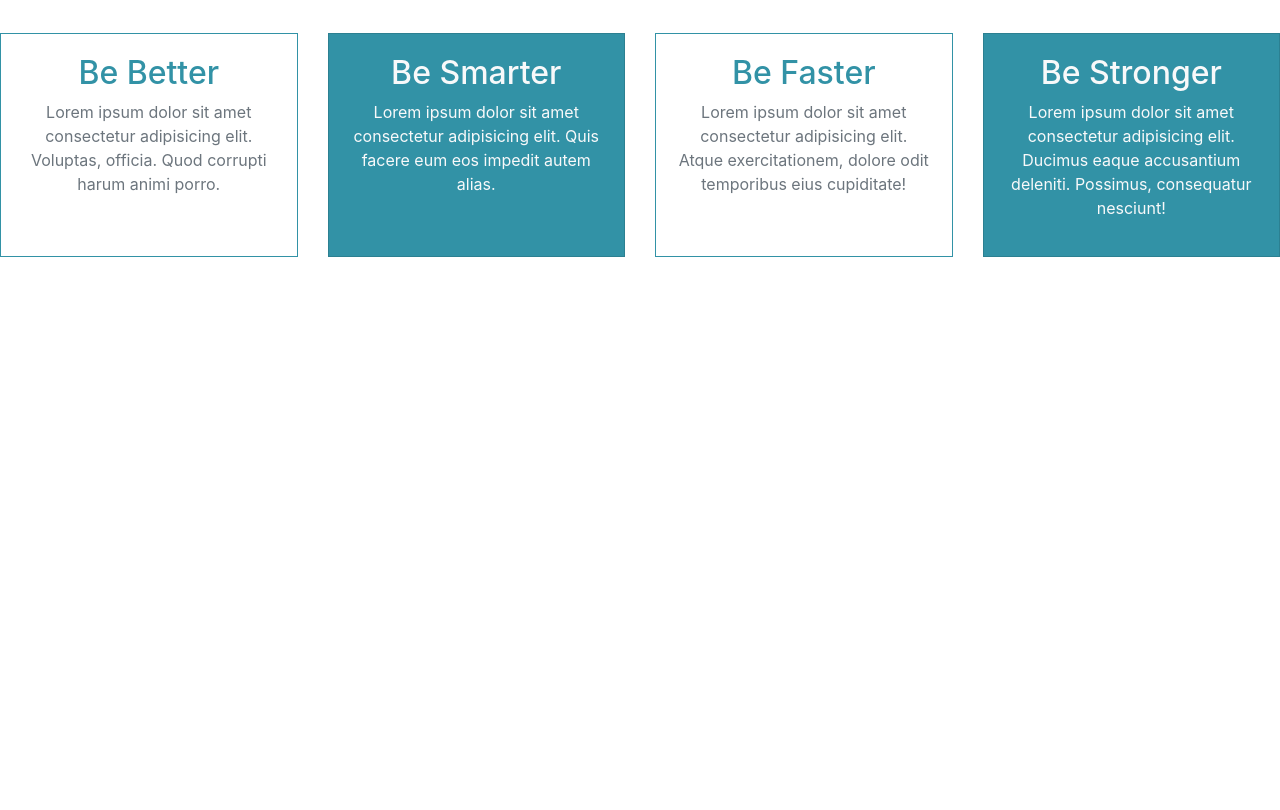
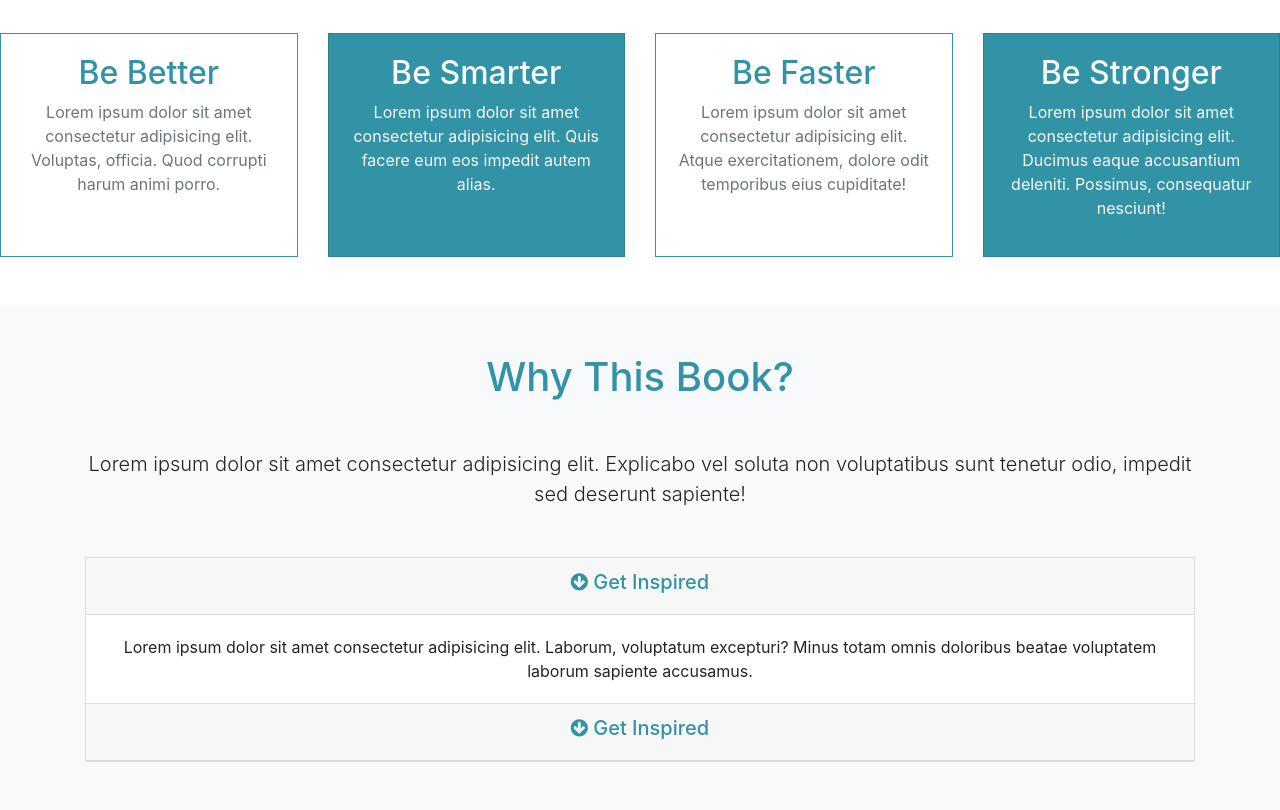
Before and after one commit to mhdfaisal/Book-Shop-Theme, a plain HTML site: page src/index.html in a window 1280 px wide. Shown: the part 944-1754 px from the top of the page. Before the commit the page ends 1249 px from the top, so only its background shows below. Drawn offline with Linux system fonts and the light colour scheme.

Commit message:
About section finalised

```diff
--- a/src/index.html
+++ b/src/index.html
@@ -105,6 +105,49 @@
        </div>
     </section>
 
+    <!-- About Section -->
+    <section id="about" class="py-5 bg-light text-center">
+        <div class="container">
+        <h1 class="text-primary">
+            Why This Book?
+        </h1>
+        <p class="lead my-5">Lorem ipsum dolor sit amet consectetur adipisicing elit. Explicabo vel soluta non voluptatibus sunt tenetur odio, impedit sed deserunt sapiente!</p>
+
+        <div class="accordion" id="accr" role="tablist">
+            <div class="card" role="tab">
+                <div class="card-header">
+                    <h5>
+                        <a href="#cb1" data-toggle="collapse" data-parent="#accr">
+                            <i class="fa fa-arrow-circle-down"></i> Get Inspired
+                        </a>
+                    </h5>
+                </div>
+                <div class="collapse show" id="cb1">
+                    <div class="card-body">
+                            Lorem ipsum dolor sit amet consectetur adipisicing elit. Laborum, voluptatum excepturi? Minus totam omnis doloribus beatae voluptatem laborum sapiente accusamus.
+                    </div>
+
+                </div>
+            </div>
+
+            <div class="card" role="tab">
+                <div class="card-header">
+                    <h5><a href="#cb2" data-toggle="collapse" data-parent="#accr">
+                            <i class="fa fa-arrow-circle-down"></i> Get Inspired
+                        </a>
+                    </h5>
+                </div>
+                <div class="collapse" id="cb2">
+                    <div class="card-body">
+                        Lorem ipsum dolor sit amet consectetur adipisicing elit. Perspiciatis eius voluptas debitis quas, placeat consectetur itaque deleniti iste fuga quasi.
+                    </div>
+                </div>
+            </div>
+
+        </div>
+    </div>
+    </section>
+
     <script src="js/jquery.min.js"></script>
     <script src="js/tether.min.js"></script>
     <script src="js/bootstrap.min.js"></script>
```
